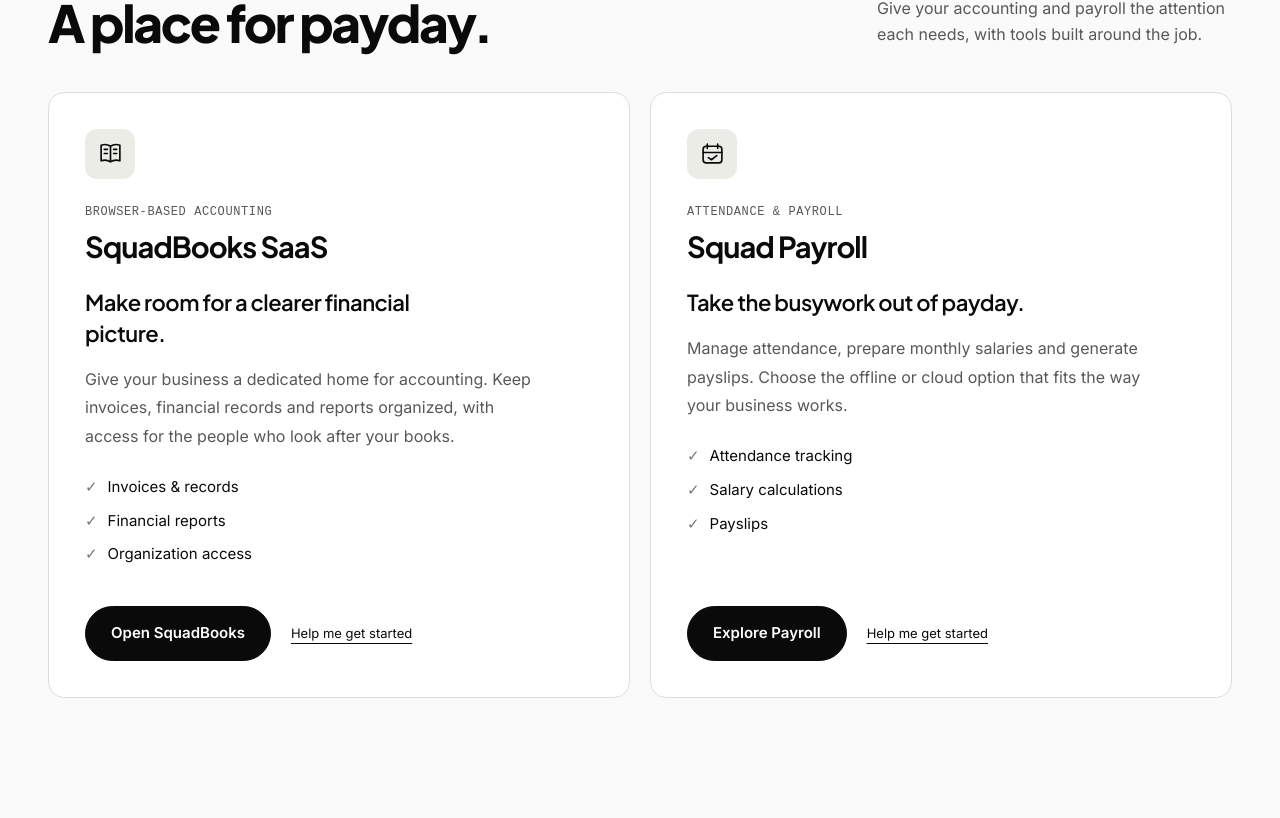
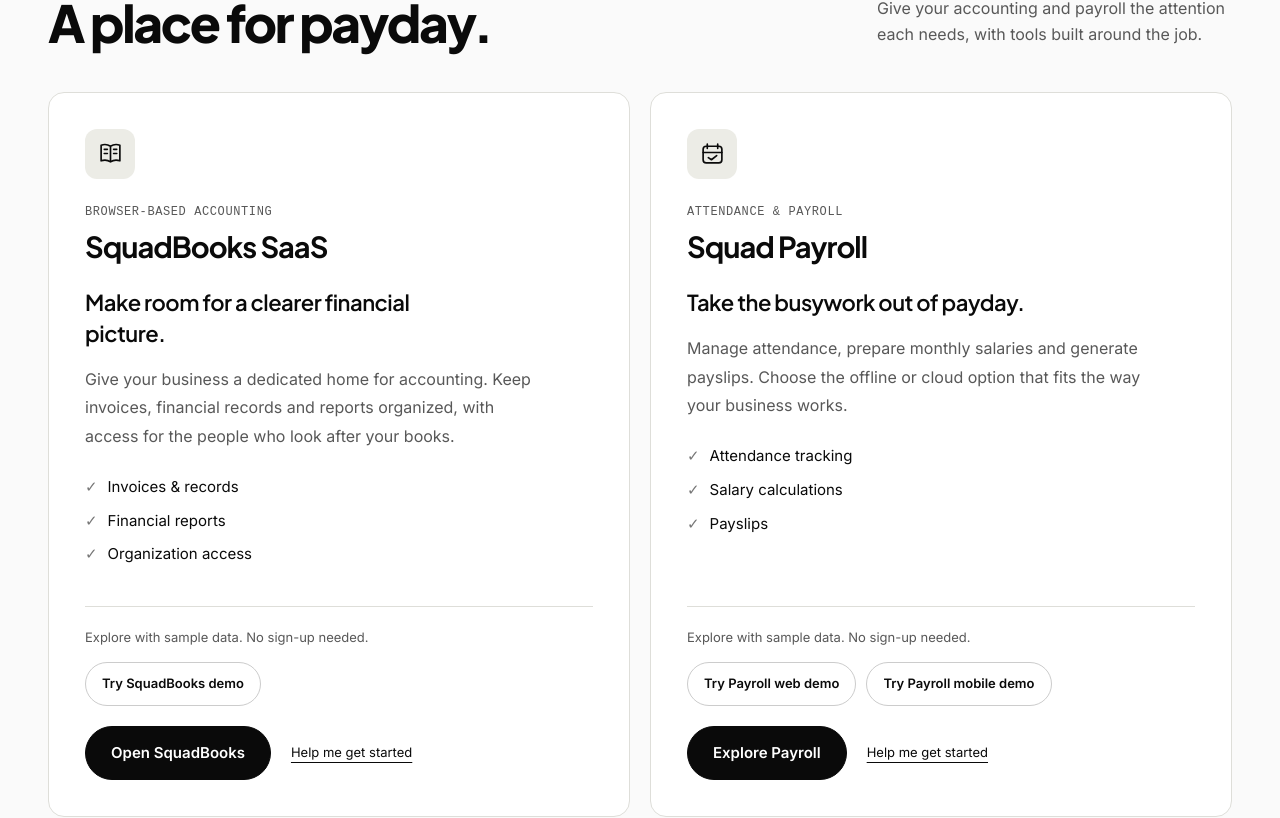
Before and after one commit to Jeff-Upsquad/upsquad, a Next.js app in the folder client/: page /squadbooks in a window 1280 px wide. Shown: the part 1536-2354 px from the top of the page. Built offline with nearby package versions, Linux system fonts and the light colour scheme; a web font is replaced by a local one.

Commit message:
Add Books and Payroll demo links to the accounting suite

```diff
--- a/client/src/app/squadbooks/accounting-suite.css
+++ b/client/src/app/squadbooks/accounting-suite.css
@@ -8,3 +8,5 @@
 .as-independence{display:flex;gap:22px;align-items:flex-start;padding:25px 30px;border:1px solid #ddddd5;border-radius:12px;margin-bottom:100px;background:#f1f1eb}.as-independence h2{font-size:19px;letter-spacing:-.5px;line-height:1.4}.as-independence p{font-size:14px;color:#60605b;line-height:1.8;margin-top:9px;max-width:940px}
 @media(max-width:1050px){.as-root .ss-hero>h1{font-size:70px}.as-root .ss-app-card{padding:28px}.as-card-actions{gap:14px}.as-root .ss-growth-grid{gap:35px}}
 @media(max-width:760px){.as-root .ss-hero>h1{font-size:clamp(27px,8vw,52px);letter-spacing:-.055em;line-height:1.15}.as-root .ss-product-picker button{flex-direction:row;align-items:center;gap:8px}.as-root .ss-product-picker strong{font-size:clamp(10px,2.7vw,15px)}.as-root .ss-product-picker .ss-picker-indicator{display:none}.as-root .ss-app-grid{grid-template-columns:1fr}.as-root .ss-app-card{padding:28px}.as-root .ss-app-card h4{font-size:20px}.as-workday{padding:25px 20px}.as-workday article{gap:12px}.as-workday h3{font-size:20px}.as-setup{padding-block:70px 40px}.as-setup h2{font-size:38px}.as-setup .ss-eyebrow{font-size:11px}.as-setup-options{grid-template-columns:1fr;gap:28px;margin-top:30px}.as-setup-options h3{font-size:22px;margin-top:12px}.as-setup-options p{margin-block:12px 18px}.as-independence{padding:22px 20px;gap:14px;margin-bottom:70px}.as-independence>.ss-icon{width:33px;height:33px;border-radius:8px}.as-independence h2{font-size:17px}.as-root .ss-closing .ss-button{font-size:13px;padding-inline:20px}.as-root .ss-header{gap:10px}.as-root .ss-header .ss-suite-name{font-size:13px}}
+
+.as-demo-links{display:flex;flex-wrap:wrap;gap:10px;width:100%;border-top:1px solid var(--ss-line);padding-top:20px}.as-demo-links p{width:100%;font-size:13px;color:var(--ss-muted);margin:0 0 3px}.as-demo-links .ss-button{font-size:13px;min-height:44px;padding:10px 16px;white-space:normal;text-align:center}
--- a/client/src/components/squadsuite/AccountingSuiteLanding.jsx
+++ b/client/src/components/squadsuite/AccountingSuiteLanding.jsx
@@ -4,6 +4,13 @@ import { useState } from 'react'
 import { APPS, AppIcon, ProductPreview } from './SquadSuiteLanding'
 
 const apps = APPS.filter((app) => ['books', 'payroll'].includes(app.id))
+const demoLinks = {
+  books: [{ label: 'Try SquadBooks demo', url: 'https://squadbooks.upsquadconnect.com/demo' }],
+  payroll: [
+    { label: 'Try Payroll web demo', url: 'https://squadpayroll.upsquadconnect.com/app.html?demo=1' },
+    { label: 'Try Payroll mobile demo', url: 'https://squadpayroll.upsquadconnect.com/mobile-demo.html' },
+  ],
+}
 const enquiry = 'https://wa.me/919995266385?text=' + encodeURIComponent('Hi UpSquad, I’m interested in the SquadBooks Accounting Suite. Please help me choose between SquadBooks SaaS and Squad Payroll, or set up both.')
 const questions = [
   ['What is the SquadBooks Accounting Suite?', 'It’s a family of two apps: SquadBooks SaaS for accounting and Squad Payroll for attendance and payroll. Choose one for your immediate needs, or use both for different parts of your business.'],
@@ -39,7 +46,23 @@ export default function AccountingSuiteLanding() {
 
       <section className="ss-apps ss-wrap" id="apps">
         <div className="ss-section-heading"><div><p className="ss-eyebrow">TWO APPS. CLEAR RESPONSIBILITIES.</p><h2>A place for the numbers.<br />A place for payday.</h2></div><p>Give your accounting and payroll the attention each needs, with tools built around the job.</p></div>
-        <div className="ss-app-grid">{apps.map((app) => <article key={app.id} className="ss-app-card"><div className="ss-app-card-top"><AppIcon id={app.id} /><span className="ss-eyebrow">{app.id === 'books' ? 'BROWSER-BASED ACCOUNTING' : 'ATTENDANCE & PAYROLL'}</span></div><h3>{app.id === 'books' ? 'SquadBooks SaaS' : app.name}</h3><h4>{app.headline}</h4><p>{app.description}</p><ul>{app.features.map((feature) => <li key={feature}><span aria-hidden="true">✓</span>{feature}</li>)}</ul><div className="as-card-actions"><a className="ss-button" href={app.url}>{app.id === 'books' ? 'Open SquadBooks' : 'Explore Payroll'}</a><a className="as-help-link" href={enquiry}>Help me get started</a></div></article>)}</div>
+        <div className="ss-app-grid">{apps.map((app) => (
+          <article key={app.id} className="ss-app-card">
+            <div className="ss-app-card-top"><AppIcon id={app.id} /><span className="ss-eyebrow">{app.id === 'books' ? 'BROWSER-BASED ACCOUNTING' : 'ATTENDANCE & PAYROLL'}</span></div>
+            <h3>{app.id === 'books' ? 'SquadBooks SaaS' : app.name}</h3>
+            <h4>{app.headline}</h4>
+            <p>{app.description}</p>
+            <ul>{app.features.map((feature) => <li key={feature}><span aria-hidden="true">✓</span>{feature}</li>)}</ul>
+            <div className="as-card-actions">
+              <div className="as-demo-links">
+                <p>Explore with sample data. No sign-up needed.</p>
+                {demoLinks[app.id].map((demo) => <a key={demo.url} className="ss-button ss-button-outline" href={demo.url} target="_blank" rel="noopener noreferrer">{demo.label}<span className="sr-only"> (opens in a new tab)</span></a>)}
+              </div>
+              <a className="ss-button" href={app.url}>{app.id === 'books' ? 'Open SquadBooks' : 'Explore Payroll'}</a>
+              <a className="as-help-link" href={enquiry}>Help me get started</a>
+            </div>
+          </article>
+        ))}</div>
       </section>
 
       <section className="ss-growth" id="your-workday"><div className="ss-wrap ss-growth-grid"><div><p className="ss-eyebrow">THE WORK BEHIND THE BUSINESS</p><h2>From the first invoice<br />to the last<br /><span>payslip.</span></h2><p>Some days are about keeping financial records in order. Others are about checking attendance and preparing salaries. Choose the tool for the task, and keep your team focused.</p><a className="ss-text-link" href={enquiry}>Talk through your accounting needs</a></div><div className="as-workday"><article><AppIcon id="books" /><div><span className="ss-eyebrow">YOUR BUSINESS</span><h3>Keep the books in view.</h3><p>Organize invoices and records. Review financial reports. Give the right people access to your organization.</p><a href="https://squadbooks.upsquadconnect.com">Explore SquadBooks SaaS</a></div></article><article><AppIcon id="payroll" /><div><span className="ss-eyebrow">YOUR PEOPLE</span><h3>Be ready for payday.</h3><p>Track attendance, prepare salary calculations and generate payslips in Squad Payroll.</p><a href="https://squadpayroll.upsquadconnect.com">Explore Squad Payroll</a></div></article></div></div></section>
```
